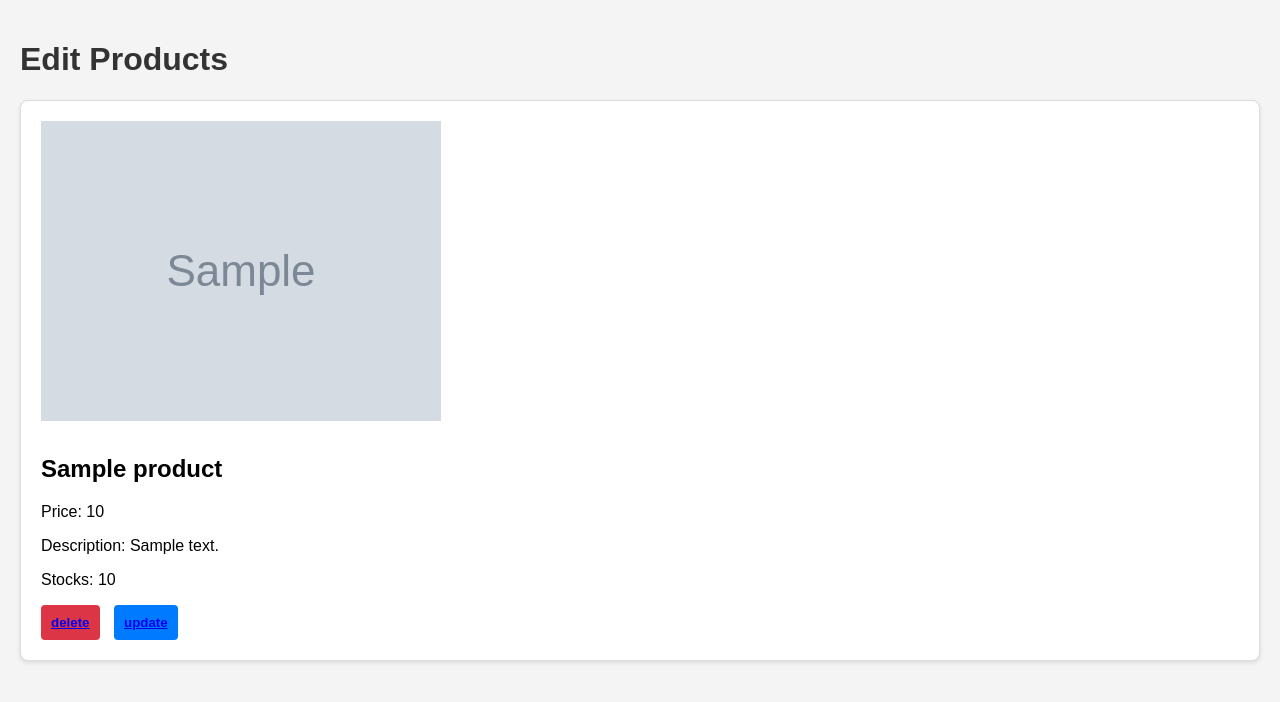
After one commit to mithlajmt/mongodb-usermodel, a Node server app: page /admin/edit-products in a window 1280 px wide. The commit adds this page. Shown: the top 702 px of the page. Run offline with Node 20, Linux system fonts and the light colour scheme; tables that the repository leaves empty hold one stand-in row (values such as "Sample post"); grey boxes marked "Sample" are stand-in pictures; some libraries are stand-ins or nearby versions.

Commit message:
almost finished

```diff
--- a/app.js
+++ b/app.js
@@ -76,9 +76,9 @@ app.get('/admin/dashboard', adminChecker, (req, res) => {
   res.render('admin_dashboard');
 });
 
-app.get('/products',productsMiddle,(req,res)=>{
-  res.render('products')
-})
+// app.get('/products',productsMiddle,(req,res)=>{
+//   res.render('products')
+// })
 
 
 
--- a/controllers/adminController.js
+++ b/controllers/adminController.js
@@ -1,7 +1,6 @@
-const user= require('../models/userModel')
-const products = require('../models/productModel')
+const user = require('../models/userModel')
 const ProductModel = require('../models/productModel')
-
+const mongoose = require('mongoose')
 
 exports.showUsers = async(req,res,next)=>{
 
@@ -58,12 +57,8 @@ exports.addProduct = async (req, res, next) => {
         await newProduct.save();
 
         // Redirect to the admin homepage after adding the product
-        res.status(201).json({
-            status:"succeccful",
-            message:{
-                message:'product has been added'
-            }
-        });
+        res.redirect('/admin/admin_homepage');
+
     } catch (err) {
         res.render('addProduct', { message: 'Error adding the product. Please try again.' });
     }
@@ -72,3 +67,92 @@ exports.addProduct = async (req, res, next) => {
 
   exports.renderAdminHomepage = (req,res)=>{
     res.render('admin_homepage')  }
+
+
+
+
+    ///products
+
+
+    exports.editProductPage = async (req,res)=>{
+    try{
+        const products = await ProductModel.find()
+        res.render('edit-product',{products})
+
+        }catch(err){
+            console.log('error in edit product:',err);
+            res.status(500).json({
+                status:'error',
+                message:'cant load products to edit'
+            })
+    }
+    }
+
+
+    exports.deleteProduct = async (req,res)=>{
+
+        try{
+        const productId = req.params.id
+
+        // await ProductModel.deleteOne({_id:productId})
+        console.log(req.params.id,'hi idhaada njan');
+        const minnu = await ProductModel.findOne({_id:req.params.id})
+        console.log(minnu,'hello findMon on the waaay');
+        await ProductModel.deleteOne({_id: productId });
+
+        res.redirect('/admin/edit-products')
+    }catch(err){
+        console.log('oops..cant delete',err)
+        res.status(500).json({
+            status:"failure",
+            message:{
+               mesage: 'got some issues here server down'
+            }
+        })
+
+    }
+
+    }
+
+    exports.renderUpdatePage = async(req,res,next)=>{
+    try{
+
+
+        const product = await ProductModel.findOne({_id:req.params.id})
+        res.render('update-product',{product})
+
+    }catch(err){
+
+        console.log('hey its got some errors in admin update',err);
+        res.status(500).json({
+            status:"failure",
+            message:{
+               mesage: 'got some issues here server down'
+            }
+        })
+
+    }
+    }
+
+
+    exports.updateProduct = async(req,res)=>{
+        try{
+            const id = req.params.id ;
+            const chunk = req.body ;
+            await ProductModel.updateOne({_id:id},{$set:req.body})    //  $set:{...req.body}
+            res.redirect('/admin/edit-products')
+        }catch(err){
+
+            console.log('error looks cool inhere');
+        }
+    }
+
+    exports.logout = (req, res, next) => {
+        if (req.session && req.session.user) {
+          // User is authenticated, proceed to the next middleware or route handler
+          next();
+        } else {
+          // User is not authenticated, redirect to login or send an unauthorized response
+          res.status(401).json({ error: 'Unauthorized access' });
+        }
+      };
--- a/middlewares/productsMiddleware.js
+++ b/middlewares/productsMiddleware.js
@@ -2,7 +2,7 @@ function productsMw(req, res, next) {
     if (req.session.user) {
       next();
     } else {
-      res.redirect('/homepage'); // Redirect unauthorized users to the login page
+      res.redirect('/signup'); // Redirect unauthorized users to the login page
     }
   }
 
--- a/views/admin_homepage.ejs
+++ b/views/admin_homepage.ejs
@@ -12,10 +12,10 @@
     <h1>Admin Dashboard</h1>
     <nav>
       <ul>
-        <li><a href="#" id="dashboard-link">Dashboard</a></li>
+        <li><a href="/logout" id="dashboard-link">logout</a></li>
         <li><a href="/admin/add-products" id="add-products-link">Add Products</a></li>
         <li><a href="#" id="show-products-link">Show Products</a></li>
-        <li><a href="#" id="edit-products-link">Edit Products</a></li>
+        <li><a href="/admin/edit-products" id="edit-products-link">Edit Products</a></li>
         <li><a href="/admin/Users" id="show-users-link">Show Users</a></li>
       </ul>
     </nav>
--- /dev/null
+++ b/views/edit-product.ejs
@@ -0,0 +1,92 @@
+<!-- edit-products.ejs -->
+
+<!DOCTYPE html>
+<html lang="en">
+<head>
+  <meta charset="UTF-8">
+  <meta name="viewport" content="width=device-width, initial-scale=1.0">
+  <title>Edit Products Page</title>
+  <style>
+    /* Basic styling for the page */
+    body {
+      font-family: 'Arial', sans-serif;
+      margin: 0;
+      padding: 20px;
+      background-color: #f4f4f4;
+    }
+
+    h1 {
+      color: #333;
+    }
+
+    /* Styling for the product cards */
+    .product-card {
+      background-color: #fff;
+      border: 1px solid #ddd;
+      border-radius: 8px;
+      margin-bottom: 20px;
+      padding: 20px;
+      box-shadow: 0 2px 4px rgba(0, 0, 0, 0.1);
+    }
+
+    /* Styling for buttons */
+    .delete-button,
+    .update-button {
+      padding: 10px;
+      margin-right: 10px;
+      border: none;
+      cursor: pointer;
+      font-weight: bold;
+      border-radius: 4px;
+    }
+
+    .delete-button {
+      background-color: #dc3545;
+      color: #fff;
+    }
+
+    .update-button {
+      background-color: #007bff;
+      color: #fff;
+    }
+
+    /* Styling for product image */
+    .product-image {
+      max-width: 100%;
+      height: auto;
+      margin-bottom: 10px;
+    }
+  </style>
+</head>
+<body>
+  <h1>Edit Products</h1>
+
+  <% products.forEach(product => { %>
+    <!-- Product cards with delete and update buttons -->
+    <div class="product-card">
+      <img src="<%= product.image %>" alt="<%= product.productName %>" class="product-image">
+      <h2><%= product.productName %></h2>
+      <p>Price: <%= product.price %></p>
+      <p>Description: <%= product.description %></p>
+      <p>Stocks: <%= product.stocks %></p>
+      <button class="delete-button" onclick="deleteProduct('<%= product._id %>')"><a href="/admin/delete/<%= product._id %>">delete</a></button>
+      <button class="update-button" onclick="updateProduct('<%= product._id %>')"><a href="/admin/update/<%= product._id %>">update</a></button>
+    </div>
+  <% }); %>
+
+  <!-- Script for handling delete and update actions -->
+  <script>
+    function deleteProduct(productId) {
+      // Implement logic to delete the product with the given ID
+      console.log(`Product ${productId} deleted.`);
+      // You can send an AJAX request to your server to delete the product
+    }
+
+    function updateProduct(productId) {
+      // Implement logic to update the product with the given ID
+      console.log(`Product ${productId} updated.`);
+      // You can redirect the user to the edit page or show a modal for editing
+    }
+  </script>
+</body>
+</html>
```
Also changed, not shown: controllers/authController.js (+8 -0 lines), routes/adminRouter.js (+9 -1 lines), routes/authRouter.js (+6 -1 lines), views/update-product.ejs (added, +57 -0 lines).
